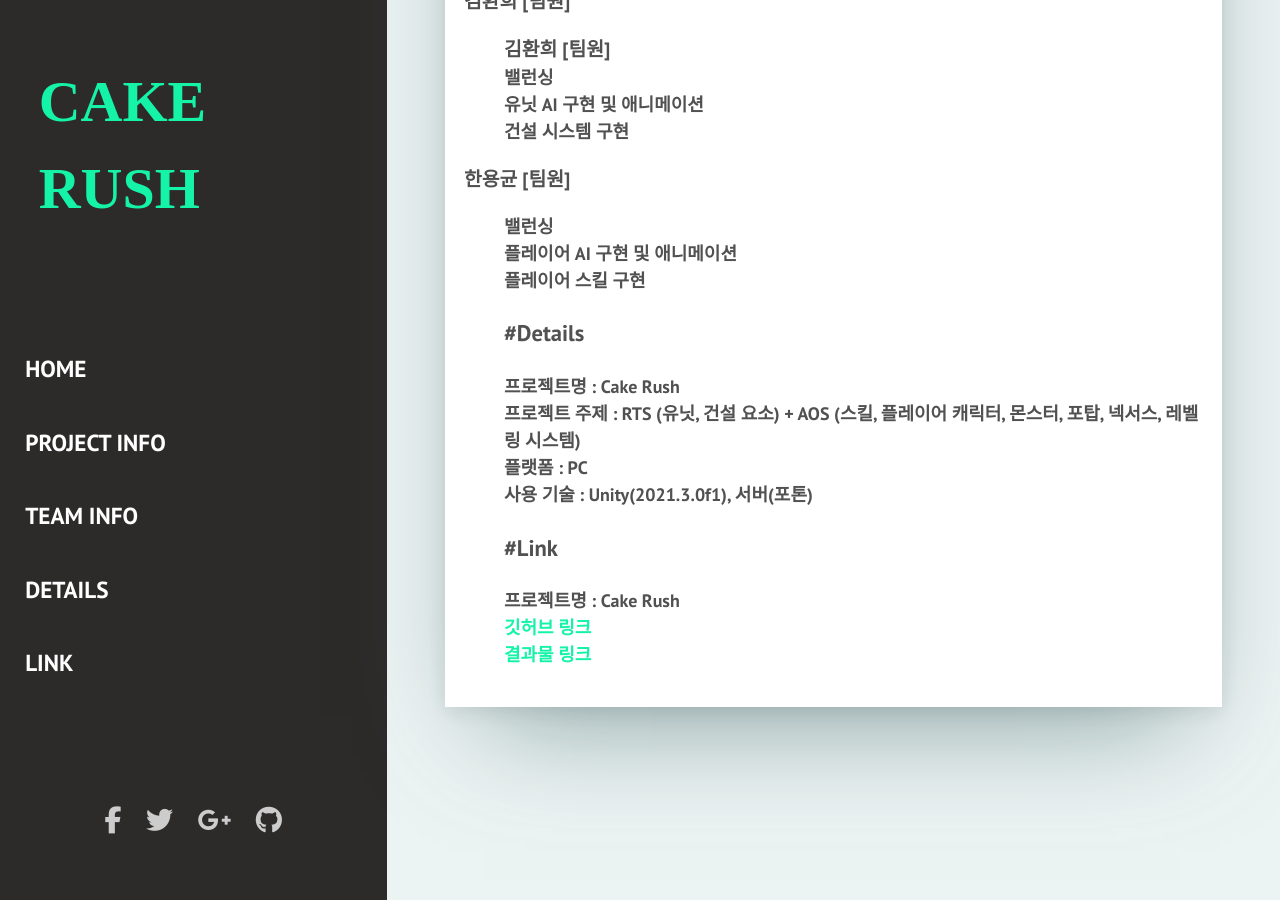
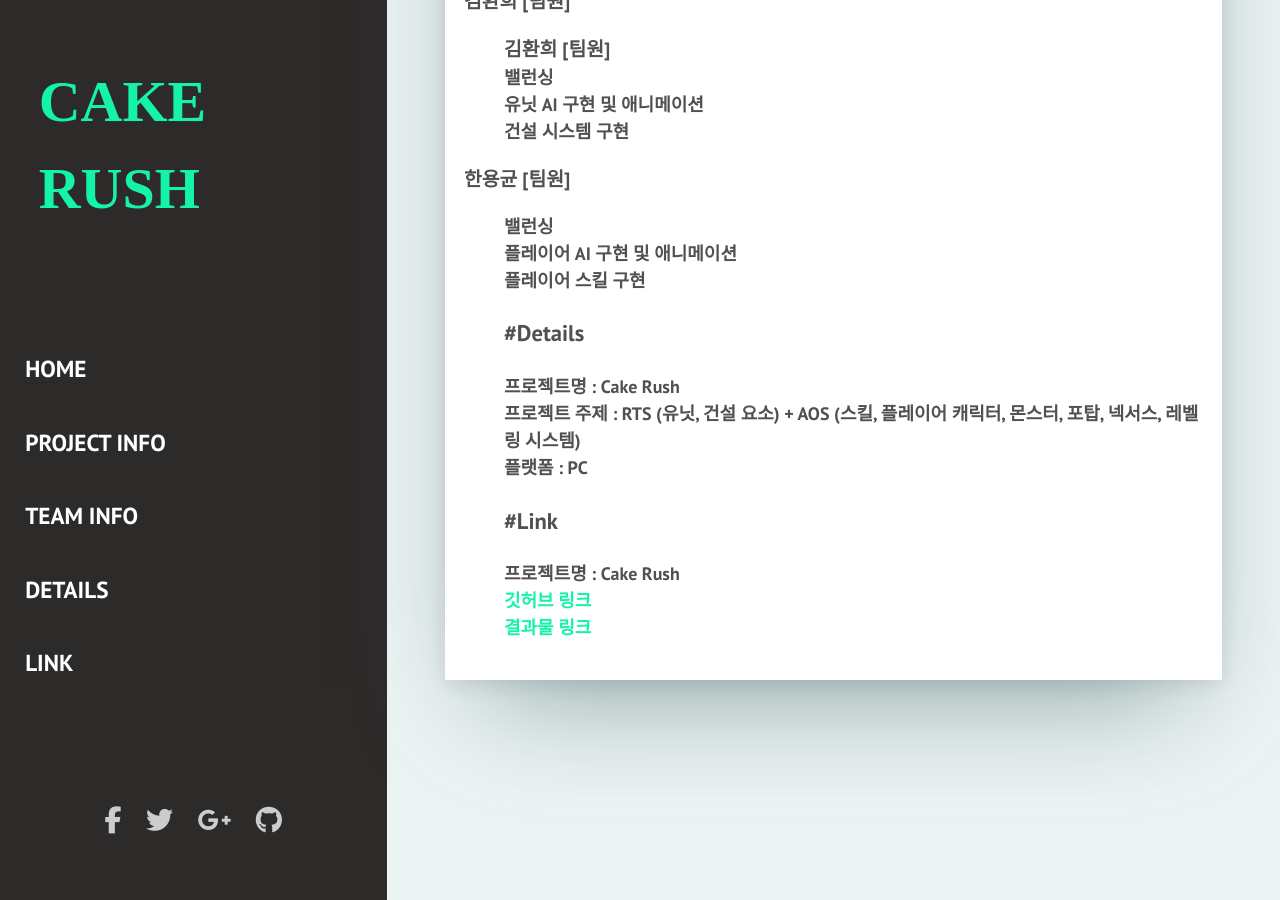
Before and after one commit to yong-gyun/Cake-Rush, a Jekyll site: the page built from index.html, in a window 1280 px wide and 900 px high, scrolled down 842 px. Built offline with Jekyll 4.4.1, drawn with Linux system fonts in a browser that asks for light colours; nearby versions of some CDN libraries; some web fonts are replaced; library files that are not in the unit come from our copies; the list of posts is cut into pages by our own code.

Commit message:
Update index.html

```diff
--- a/index.html
+++ b/index.html
@@ -68,7 +68,6 @@ layout: default
           <li>프로젝트명 : Cake Rush</li>
           <li>프로젝트 주제 : RTS (유닛, 건설 요소) + AOS (스킬, 플레이어 캐릭터, 몬스터, 포탑, 넥서스, 레벨링 시스템)</li>
           <li>플랫폼 : PC</li>
-          <li>사용 기술 : Unity(2021.3.0f1), 서버(포톤)</li>
         </ul>
       </div>
       </div>
```
